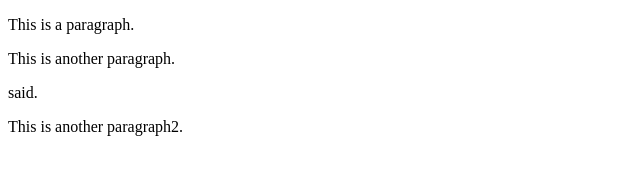
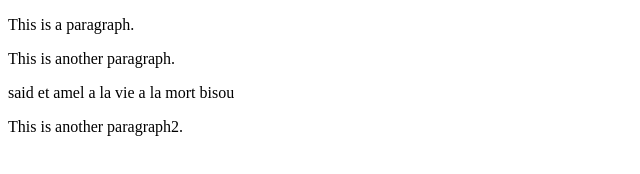
Before and after one commit to SaidZIDELMAL/webappstat, a plain HTML site: page index.html in a window 1280 px wide. Shown: the whole page, without its empty margins (0-640 px from the left). Drawn offline with Linux system fonts and the light colour scheme.

Commit message:
Update index.html

```diff
--- a/index.html
+++ b/index.html
@@ -5,7 +5,7 @@
 <p>This is a paragraph.</p>
 <p>This is another paragraph.</p>
 
-<p>said.</p>
+<p>said et amel a la vie a la mort bisou</p>
 <p>This is another paragraph2.</p>
 
 </body>
```
